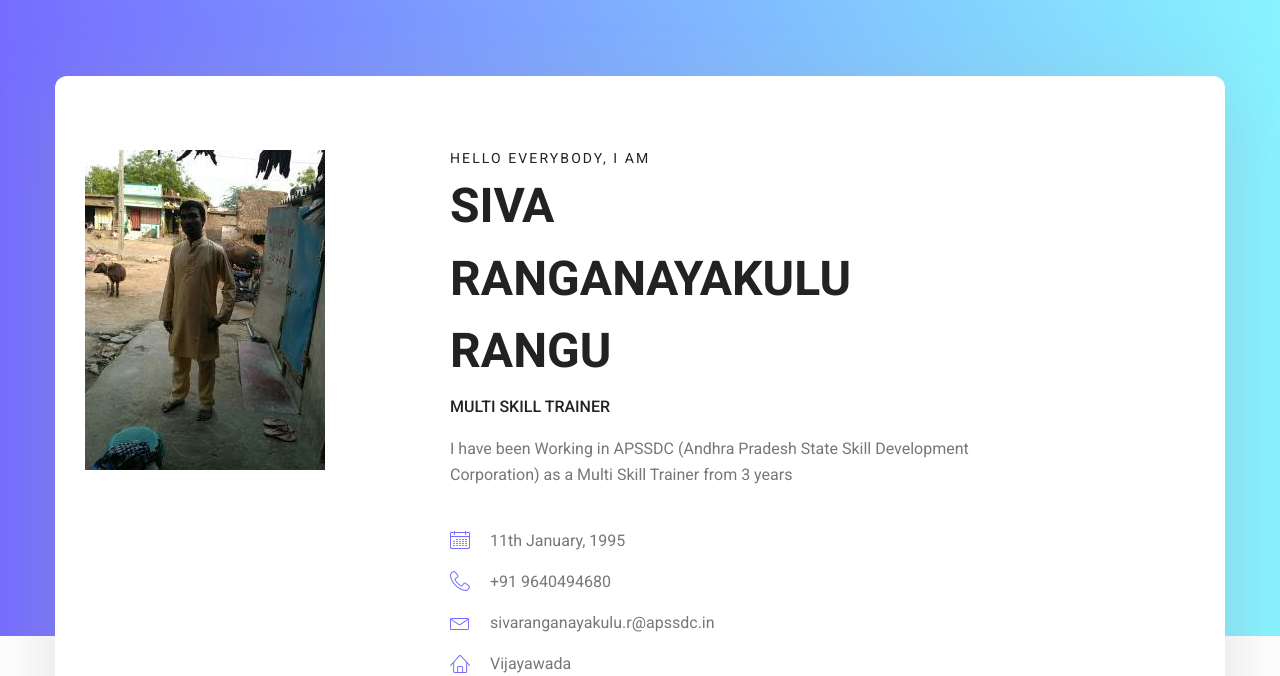
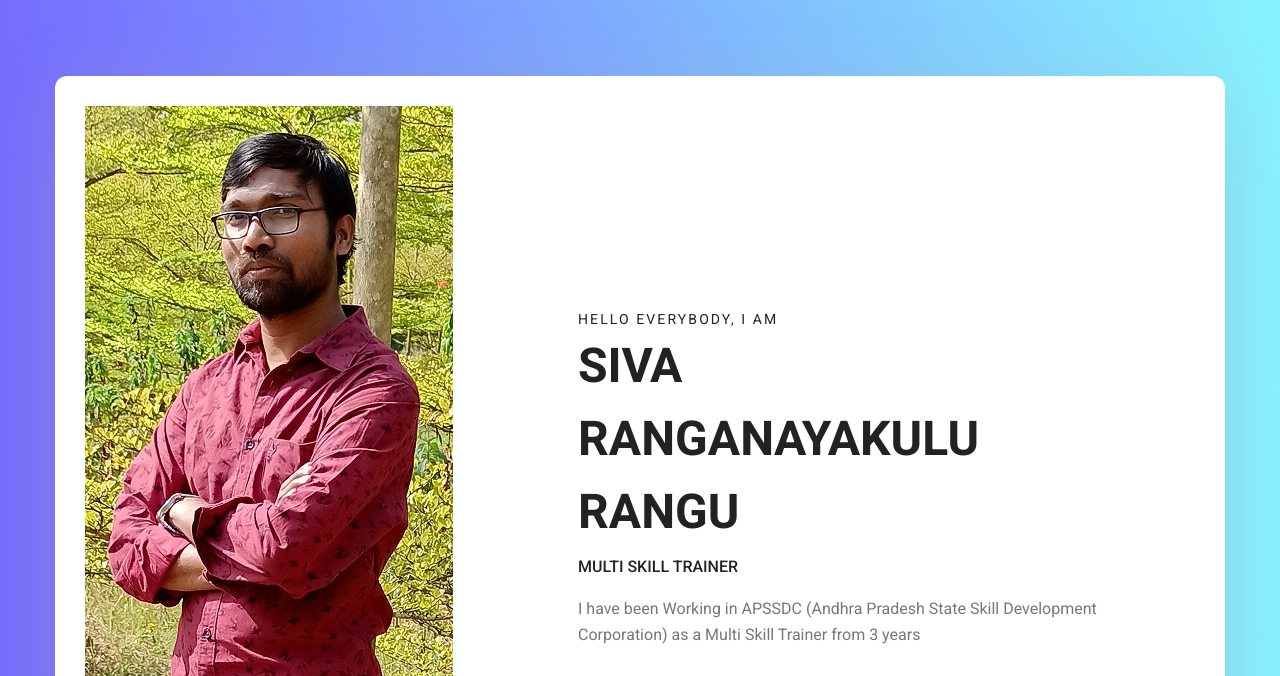
Before and after one commit to SIVARANGA/sivaranga.github.io, a plain HTML site: page index.html in a window 1280 px wide. Shown: the part 124-800 px from the top of the page. Drawn offline with Linux system fonts and the light colour scheme.

Commit message:
Second commit for updating image

```diff
--- a/index.html
+++ b/index.html
@@ -49,7 +49,7 @@
 					<div class="banner_content">
 						<div class="media">
 							<div class="d-flex">
-								<img src="img/photo.jpg" alt="">
+								<img src="img/photo1.jpg" alt="">
 							</div>
 							<div class="media-body">
 								<div class="personal_text">
```
Also changed, not shown: img/IMG_20200223_100704.jpg (added), img/photo1.jpg (added).
